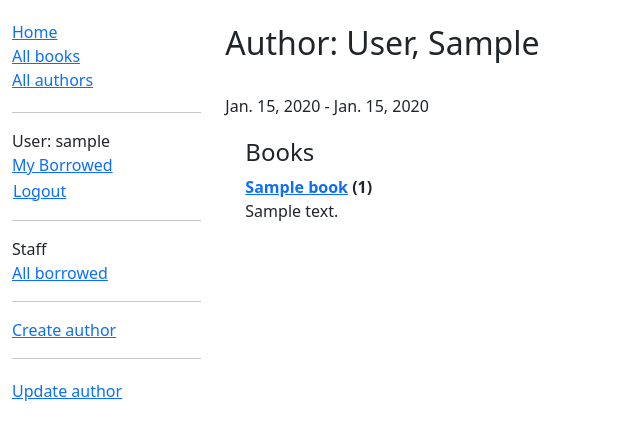
After one commit to MissBellum/Local-Library-App, a Django app: page /catalog/author/1 in a window 1280 px wide. The commit adds this page. Shown: the top 440 px of the page, without its empty margins (0-640 px from the left). Run offline with Django 4.2, Linux system fonts and the light colour scheme; a user stored in the database is signed in; tables that the repository leaves empty hold one stand-in row (values such as "Sample post").

Commit message:
Included forms for users with perms

```diff
--- a/local_library/catalog/models.py
+++ b/local_library/catalog/models.py
@@ -157,4 +157,4 @@ class Author(models.Model):
 
     def __str__(self):
         """String for representing the Model object."""
-        return f'{self.last_name}, {self.first_name}'
+        return f'{self.last_name}, {self.first_name}'.title()
--- a/local_library/catalog/templates/base_generic.html
+++ b/local_library/catalog/templates/base_generic.html
@@ -24,7 +24,7 @@
 					<li><a href="{% url 'authors' %}">All authors</a></li>
 				</ul>
 				<ul class="sidebar-nav">
-				…
+				<hr>
 			   {% if user.is_authenticated %}
 				<li>User: {{ user.get_username }}</li>
 
@@ -37,13 +37,20 @@
 				   </form>
 				</li>
 			   {% else %}
-				<li><a href="{% url 'login' %}?next={{ request.path }}">Login</a></li> <!---->
+				<li><a href="{% url 'login' %}?next={{ request.path }}">Login</a></li>
 			   {% endif %}
-				…
+				<hr>
+				{% if user.is_staff %}
 				<li>Staff</li><a href="{% url 'staff' %}">All borrowed</a>
+				{% endif %}
+				<hr>
+				{% if perms.catalog.add_author %}
+				<li><a href="{% url 'author-create' %}">Create author</a></li>
+				{% endif %}
 				</ul>
 				{% endblock %}
 				</div>
+
 				<div class="col-sm-10 ">{% block content %}{% endblock %}
 				{% block pagination %}
 					{% if is_paginated %}
--- /dev/null
+++ b/local_library/catalog/templates/catalog/author_detail.html
@@ -0,0 +1,42 @@
+{% extends "base_generic.html" %}
+
+
+{% block title %}
+<title>{{ author }}</title>
+{% endblock %}
+
+{% block content %}
+  <br><h2>Author: {{ author }}</h2><br>
+	<p>{{author.date_of_birth}} {% if author.date_of_death %} - {{author.date_of_death}}{% endif %}</p>
+
+  <div style="margin-left:20px;margin-top:20px">
+	<h4>Books</h4>
+
+	<dl>
+	{% for book in author.book_set.all %}
+	  <dt><a href="{% url 'book-detail' book.pk %}">{{book}}</a> ({{book.bookinstance_set.all.count}})</dt>
+	  <dd>{{book.summary}}</dd>
+	  {% empty %}
+	  <p>This author has no books.</p>
+	{% endfor %}
+	</dl>
+
+      </div>
+{% endblock %}
+
+{% block sidebar %}
+  {{ block.super }}
+
+  {% if perms.catalog.change_author or perms.catalog.delete_author %}
+  <hr>
+  <ul class="sidebar-nav">
+    {% if perms.catalog.change_author %}
+      <li><a href="{% url 'author-update' author.id %}">Update author</a></li>
+    {% endif %}
+    {% if not author.book_set.all and perms.catalog.delete_author %}
+      <li><a href="{% url 'author-delete' author.id %}">Delete author</a></li>
+    {% endif %}
+    </ul>
+  {% endif %}
+
+{% endblock %}
--- a/local_library/catalog/templates/catalog/book_detail.html
+++ b/local_library/catalog/templates/catalog/book_detail.html
@@ -5,10 +5,9 @@
 {% endblock %}
 
 {% block content %}
-  <h1>Title: {{ book.title }}</h1>
+  <br><h1>Title: {{ book.title }}</h1><br>
 
-  <p><strong>Author:</strong> <a href="">{{ book.author }}</a></p>
-  <!-- author detail link not yet defined -->
+  <p><strong>Author:</strong><a href="{% url 'author-detail' book.author.pk %}">{{ book.author }}</a></p>
   <p><strong>Summary:</strong> {{ book.summary }}</p>
   <p><strong>ISBN:</strong> {{ book.isbn }}</p>
   <p><strong>Language:</strong> {{ book.language }}</p>
--- a/local_library/catalog/urls.py
+++ b/local_library/catalog/urls.py
@@ -6,9 +6,13 @@ urlpatterns = [
     path('books/', views.BookListView.as_view(), name='books'),
     path('book/<int:pk>', views.BookDetailView.as_view(), name='book-detail'),
     path('book/authors', views.authorlist, name="authors"),
+    path('author/<int:pk>', views.AuthorDetailView.as_view(), name='author-detail'),
     path('mybooks/', views.LoanedBooksByUserListView.as_view(), name='my-borrowed'),
     path('staff/', views.BorrowedListView.as_view(), name='staff'),
-    #path('book/<uuid:pk>/renew/', views.renew_book_librarian, name='renew-book-librarian'),
+    path('book/<uuid:pk>/renew/', views.renew_book_librarian, name='renew-book-librarian'),
+    path('author/create/', views.AuthorCreate.as_view(), name='author-create'),
+    path('author/<int:pk>/update/', views.AuthorUpdate.as_view(), name='author-update'),
+    path('author/<int:pk>/delete/', views.AuthorDelete.as_view(), name='author-delete'),
 
 ]
 
--- a/local_library/catalog/views.py
+++ b/local_library/catalog/views.py
@@ -7,6 +7,13 @@ from django.contrib.auth.mixins import LoginRequiredMixin
 from django.contrib.auth.decorators import login_required
 from django.contrib.auth.decorators import permission_required
 from django.contrib.auth.mixins import PermissionRequiredMixin
+
+from django.shortcuts import get_object_or_404
+from django.http import HttpResponseRedirect
+from django.urls import reverse, reverse_lazy
+from catalog.forms import RenewBookForm
+from django.views.generic.edit import CreateView, UpdateView, DeleteView
+import datetime
 
 
 @login_required
@@ -37,18 +44,15 @@ def index(request):
     # Render the HTML template index.html with the data in the context variable
     return render(request, 'index.html', context=context)
 
-
-
 class BookListView(LoginRequiredMixin, generic.ListView):
     model = Book
     paginate_by = 5
 
-
 class BookDetailView(LoginRequiredMixin, generic.DetailView):
     model = Book
 
-"""class AuthorListView(LoginRequiredMixin, generic.DetailView):
-    model = Author"""
+class AuthorDetailView(LoginRequiredMixin, generic.DetailView):
+    model = Author
 
 @login_required
 def authorlist(request):
@@ -60,7 +64,7 @@ def authorlist(request):
 
     return render(request, 'author_list.html', context=context)
 
-class LoanedBooksByUserListView(LoginRequiredMixin,generic.ListView):
+class LoanedBooksByUserListView(LoginRequiredMixin, generic.ListView):
     """Generic class-based view listing books on loan to current user."""
     model = BookInstance
     template_name = 'catalog/bookinstance_list_borrowed_user.html'
@@ -73,7 +77,6 @@ class LoanedBooksByUserListView(LoginRequiredMixin,generic.ListView):
             .order_by('due_back')
         )
 
-
 class BorrowedListView(PermissionRequiredMixin, generic.ListView):
     model = BookInstance
     template_name = 'catalog/staff_page.html'
@@ -84,3 +87,64 @@ class BorrowedListView(PermissionRequiredMixin, generic.ListView):
         all_borrows = BookInstance.objects.filter(status__exact='o').order_by('due_back')
         print(all_borrows)
         return (all_borrows)
+
+@login_required
+@permission_required('catalog.can_mark_returned', raise_exception=True)
+def renew_book_librarian(request, pk):
+    book_instance = get_object_or_404(BookInstance, pk=pk)
+
+    # If this is a POST request then process the Form data
+    if request.method == 'POST':
+
+        # Create a form instance and populate it with data from the request (binding):
+        form = RenewBookForm(request.POST)
+
+        # Check if the form is valid:
+        if form.is_valid():
+            # process the data in form.cleaned_data as required (here we just write it to the model due_back field)
+            book_instance.due_back = form.cleaned_data['renewal_date']
+            book_instance.save()
+
+            # redirect to a new URL:
+            return HttpResponseRedirect(reverse('staff'))
+
+    # If this is a GET (or any other method) create the default form.
+    else:
+        proposed_renewal_date = datetime.date.today() + datetime.timedelta(weeks=3)
+        form = RenewBookForm(initial={'renewal_date': proposed_renewal_date})
+
+    context = {
+        'form': form,
+        'book_instance': book_instance,
+    }
+
+    return render(request, 'catalog/renew_book_librarian.html', context)
+
+
+class AuthorCreate(PermissionRequiredMixin, CreateView):
+    model = Author
+    fields = ['first_name', 'last_name', 'date_of_birth', 'date_of_death']
+
+    today = datetime.date.today()
+    initial = {'date_of_death': today}
+    permission_required = 'catalog.add_author'
+
+class AuthorUpdate(PermissionRequiredMixin, UpdateView):
+    model = Author
+    # Not recommended (potential security issue if more fields added)
+    fields = '__all__'
+    permission_required = 'catalog.change_author'
+
+class AuthorDelete(PermissionRequiredMixin, DeleteView):
+    model = Author
+    success_url = reverse_lazy('authors')
+    permission_required = 'catalog.delete_author'
+
+    def form_valid(self, form):
+        try:
+            self.object.delete()
+            return HttpResponseRedirect(self.success_url)
+        except Exception as e:
+            return HttpResponseRedirect(
+                reverse("author-delete", kwargs={"pk": self.object.pk})
+            )
--- a/local_library/templates/registration/login.html
+++ b/local_library/templates/registration/login.html
@@ -1,7 +1,10 @@
 {% extends "base_generic.html" %}
 
+{% block title %}
+<title>Login Page</title>
+{% endblock %}
+
 {% block content %}
-
   {% if form.errors %}
     <p>Your username and password didn't match. Please try again.</p>
   {% endif %}
```
Also changed, not shown: local_library/catalog/forms.py (+50 -2 lines), local_library/catalog/templates/author_list.html (+7 -4 lines), local_library/catalog/templates/catalog/author_confirm_delete.html (added, +25 -0 lines), local_library/catalog/templates/catalog/author_form.html (added, +14 -0 lines), local_library/catalog/templates/catalog/author_list.html (+6 -4 lines), local_library/catalog/templates/catalog/renew_book_librarian.html (added, +20 -0 lines), local_library/catalog/templates/catalog/staff_page.html (+5 -2 lines), local_library/catalog/templates/renew_book_librarian.html (added, +21 -0 lines).
